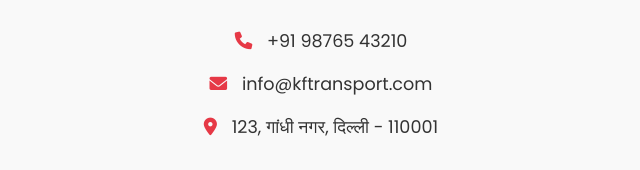
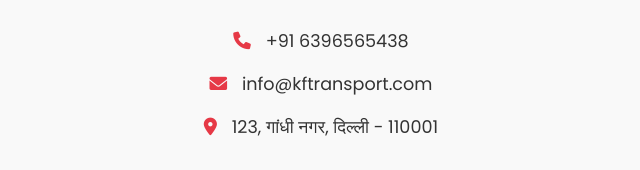
Before and after one commit to kftransport/kftransport.github.io, a plain HTML site: page index.html in a window 1280 px wide. Shown: the part 2031-2201 px from the top of the page, 319-959 px from the left. Drawn offline with Linux system fonts and the light colour scheme.

Commit message:
Update index.html

```diff
--- a/index.html
+++ b/index.html
@@ -84,7 +84,7 @@
     <div class="container">
       <h2>संपर्क करें</h2>
       <div class="info">
-        <p><i class="fas fa-phone"></i> +91 98765 43210</p>
+        <p><i class="fas fa-phone"></i> +91 6396565438</p>
         <p><i class="fas fa-envelope"></i> info@kftransport.com</p>
         <p><i class="fas fa-map-marker-alt"></i> 123, गांधी नगर, दिल्ली - 110001</p>
       </div>
```
